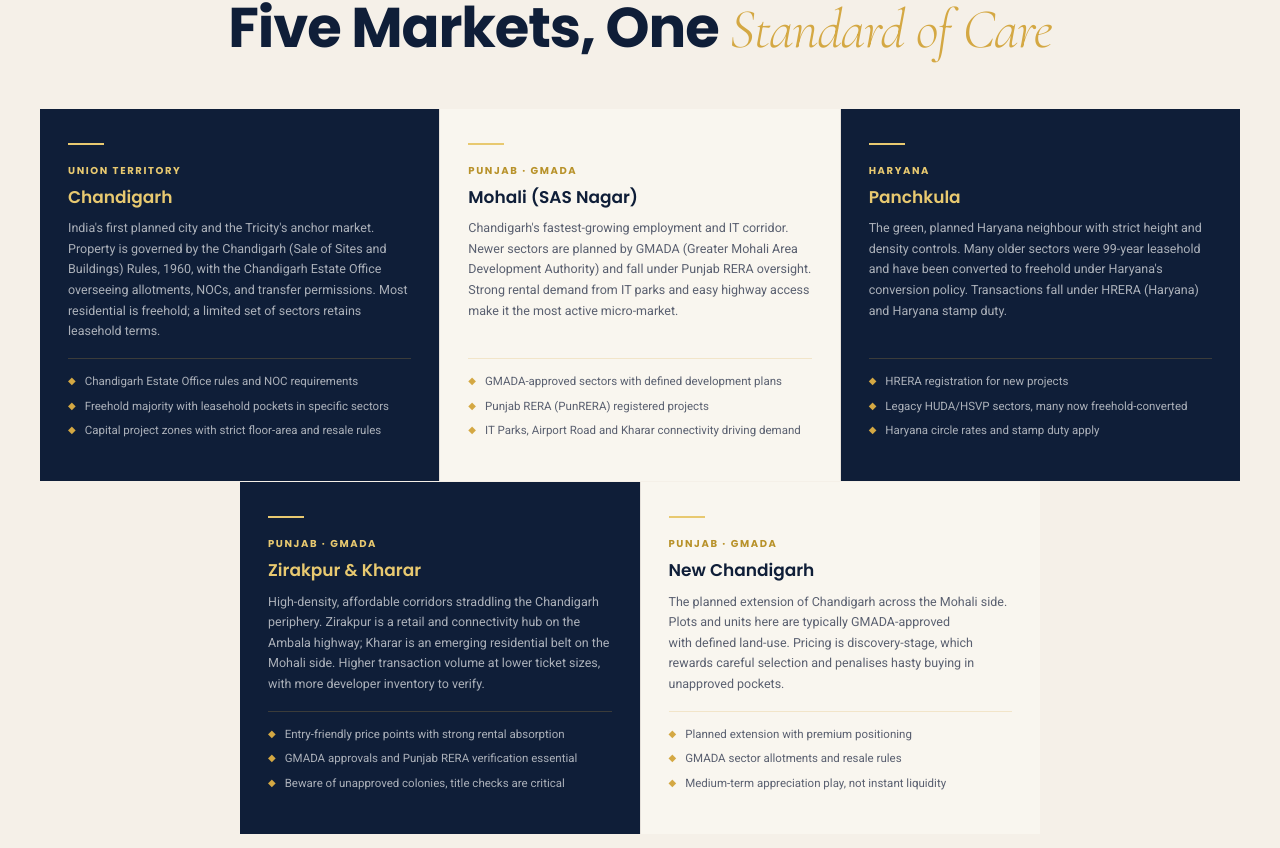
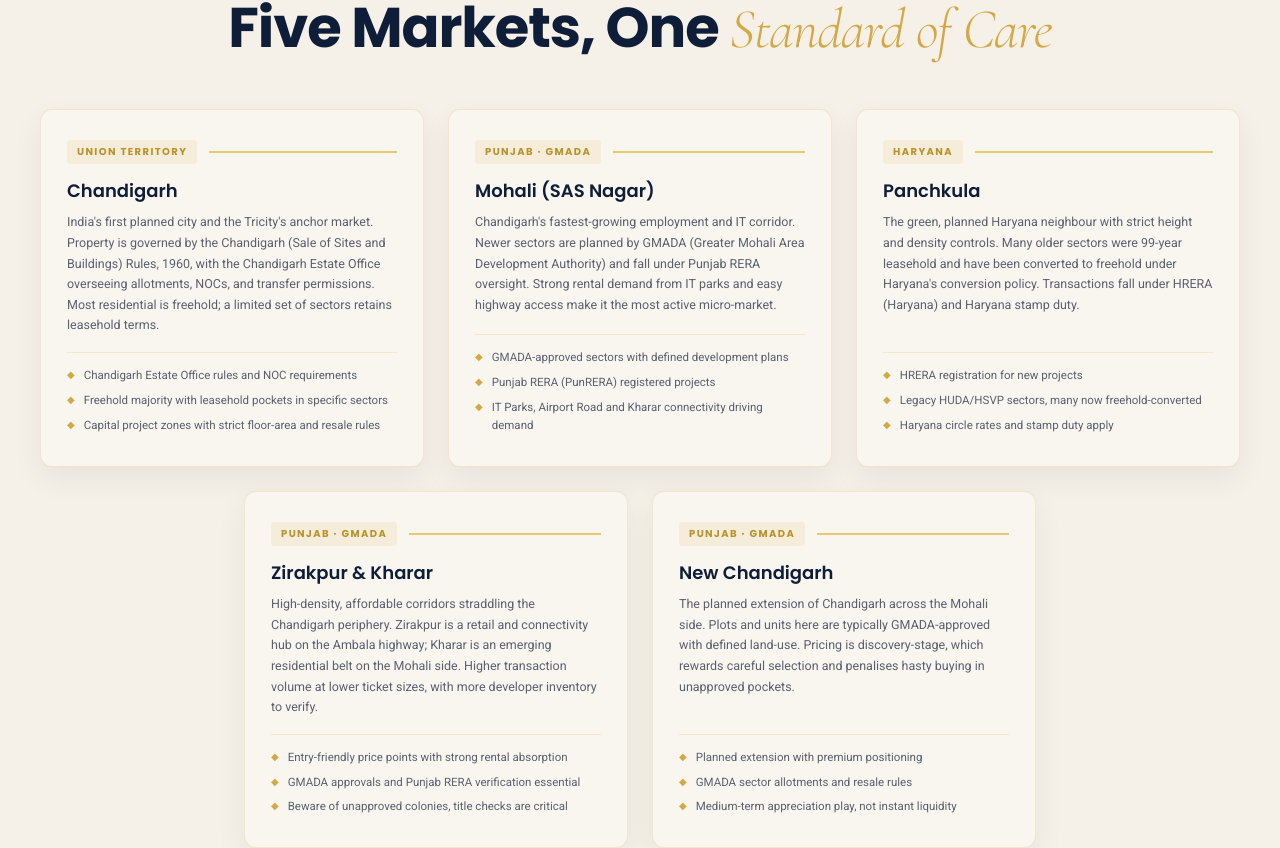
Before and after one commit to mohit1661-ai/Vedhara-Group-Supabase, a Next.js app: page /tricity in a window 1280 px wide. Shown: the part 2703-3551 px from the top of the page. Built offline with nearby package versions, Linux system fonts and the light colour scheme.

Commit message:
Tricity: redesign Micro-Markets cards to gold-framed cream style (white text on hover), fix RERA card image crop to show building

```diff
--- a/app/globals.css
+++ b/app/globals.css
@@ -157,6 +157,13 @@
 .svc-card-alt .svc-card:hover .svc-card-title span{color:var(--gold-dk)!important;}
 .svc-card-alt > :nth-child(even) .svc-card{background:var(--cream);}
 .svc-card-alt > :nth-child(even) .svc-card:hover{background:var(--navy)!important;}
+
+/* Micro-Market cards (tricity) — unified cream idle, navy hover, gold-framed */
+.mm-card{height:100%;border:1px solid rgba(212,168,67,0.22);border-radius:12px;box-shadow:0 12px 32px rgba(9,15,29,0.06);transition:transform 0.4s var(--ease-spring),box-shadow 0.4s ease,border-color 0.35s ease;}
+.mm-card:hover{transform:translateY(-6px);box-shadow:0 24px 48px rgba(9,15,29,0.2);border-color:rgba(212,168,67,0.35);}
+.mm-card .mm-tag{font-family:var(--t-head);font-size:10px;font-weight:700;letter-spacing:0.14em;text-transform:uppercase;color:var(--gold-dk);background:rgba(212,168,67,0.12);padding:4px 10px;border-radius:3px;white-space:nowrap;display:inline-block;transition:background 0.35s,color 0.35s;}
+.mm-card:hover .mm-tag{background:rgba(212,168,67,0.18);color:var(--gold-lt);}
+.mm-card:hover .svc-card-desc{color:#ffffff;}
 
 /* Investment Advisory corridor grid: swap positions 3 & 4 colour */
 @media(min-width: 1025px){
@@ -328,7 +335,7 @@
 @media(max-width:768px){.grid-2,.grid-3,.grid-4,.grid-5{grid-template-columns:1fr!important;}.grid-6{grid-template-columns:repeat(2,1fr)!important;}}
 
 /* Journey-style grids: centre a leftover last row (e.g. 5 cards in a 3-col grid) */
-.journey-center-row{max-width:66.667%;margin-left:auto;margin-right:auto;}
+.journey-center-row{max-width:66%;margin-left:auto;margin-right:auto;}
 @media(max-width:768px){.journey-center-row{max-width:100%;}}
 
 /* Mobile: make CTAs full-width for better tap targets */
--- a/app/tricity/page.tsx
+++ b/app/tricity/page.tsx
@@ -56,6 +56,7 @@
   {
     title:"Punjab RERA (PunRERA) & HRERA", applies:"Punjab · Haryana", mono:"RA",
     image:"https://images.pexels.com/photos/33217250/pexels-photo-33217250.jpeg?auto=compress&cs=tinysrgb&w=900",
+    pos:"50% 70%",
     body:"Mohali, Zirakpur, Kharar and New Chandigarh fall under Punjab RERA (PSIARA/PunRERA); Panchkula falls under HRERA (Haryana). RERA registration, quarterly progress filings, and complaint history are checked on the correct state portal for each project.",
   },
 ];
@@ -315,13 +316,15 @@
               </h2>
             </div>
           </ScrollReveal>
-          <div style={{ display:"grid", gridTemplateColumns:"repeat(3, minmax(0,1fr))", gap:1, background:"rgba(42,45,53,0.08)" }} className="grid-3 svc-card-alt">
+          <div style={{ display:"grid", gridTemplateColumns:"repeat(3, minmax(0,1fr))", gap:24 }} className="grid-3">
             {markets.slice(0, 3).map((m, i) => (
               <ScrollReveal key={m.name} delay={i * 60}>
-                <div className="svc-card" style={{ borderRadius:0, height:"100%", padding:"34px 28px", display:"flex", flexDirection:"column" }}>
-                  <div className="gold-accent" />
-                  <p className="eyebrow" style={{ marginBottom:8, letterSpacing:"0.16em" }}>{m.tag}</p>
-                  <h3 className="svc-card-title" style={{ fontSize:17, marginBottom:10 }}>{m.name}</h3>
+                <div className="svc-card mm-card" style={{ display:"flex", flexDirection:"column", padding:"30px 26px 24px" }}>
+                  <div style={{ display:"flex", alignItems:"center", gap:12, marginBottom:16 }}>
+                    <span className="mm-tag">{m.tag}</span>
+                    <div className="gold-accent" style={{ margin:0, flex:1 }} />
+                  </div>
+                  <h3 className="svc-card-title" style={{ fontSize:18, marginBottom:10 }}>{m.name}</h3>
                   <p className="svc-card-desc" style={{ marginBottom:16 }}>{m.desc}</p>
                   <div style={{ marginTop:"auto", paddingTop:14, borderTop:"1px solid rgba(212,168,67,0.22)" }}>
                     <ul style={{ margin:0, padding:0, listStyle:"none" }}>
@@ -338,13 +341,15 @@
             ))}
           </div>
           {/* Remaining two markets centred so the last row has no empty cell */}
-          <div style={{ display:"grid", gridTemplateColumns:"repeat(2, minmax(0,1fr))", gap:1, background:"rgba(42,45,53,0.08)", marginTop:1 }} className="grid-2 svc-card-alt journey-center-row">
+          <div style={{ display:"grid", gridTemplateColumns:"repeat(2, minmax(0,1fr))", gap:24, marginTop:24 }} className="grid-2 journey-center-row">
             {markets.slice(3).map((m, i) => (
               <ScrollReveal key={m.name} delay={(i + 3) * 60}>
-                <div className="svc-card" style={{ borderRadius:0, height:"100%", padding:"34px 28px", display:"flex", flexDirection:"column" }}>
-                  <div className="gold-accent" />
-                  <p className="eyebrow" style={{ marginBottom:8, letterSpacing:"0.16em" }}>{m.tag}</p>
-                  <h3 className="svc-card-title" style={{ fontSize:17, marginBottom:10 }}>{m.name}</h3>
+                <div className="svc-card mm-card" style={{ display:"flex", flexDirection:"column", padding:"30px 26px 24px" }}>
+                  <div style={{ display:"flex", alignItems:"center", gap:12, marginBottom:16 }}>
+                    <span className="mm-tag">{m.tag}</span>
+                    <div className="gold-accent" style={{ margin:0, flex:1 }} />
+                  </div>
+                  <h3 className="svc-card-title" style={{ fontSize:18, marginBottom:10 }}>{m.name}</h3>
                   <p className="svc-card-desc" style={{ marginBottom:16 }}>{m.desc}</p>
                   <div style={{ marginTop:"auto", paddingTop:14, borderTop:"1px solid rgba(212,168,67,0.22)" }}>
                     <ul style={{ margin:0, padding:0, listStyle:"none" }}>
@@ -383,7 +388,7 @@
                 <div className="team-card hover-lift" style={{ display:"block", background:"var(--cream)", border:"1px solid rgba(212,168,67,0.15)", borderRadius:16, overflow:"hidden", textDecoration:"none", height:"100%" }}>
                   {/* Image banner with authority monogram */}
                   <div style={{ height:170, position:"relative", overflow:"hidden" }}>
-                    <Image src={j.image} alt={j.title} fill sizes="(max-width: 1024px) 50vw, 33vw" style={{ objectFit:"cover" }} />
+                    <Image src={j.image} alt={j.title} fill sizes="(max-width: 1024px) 50vw, 33vw" style={{ objectFit:"cover", objectPosition:j.pos || "50% 50%" }} />
                     <div style={{ position:"absolute", inset:0, background:"linear-gradient(180deg,rgba(9,15,29,0.10) 0%,rgba(9,15,29,0.55) 100%)" }} />
                     <div style={{ position:"absolute", bottom:14, left:14, width:52, height:52, borderRadius:10, background:"rgba(15,30,56,0.65)", border:"2px solid rgba(212,168,67,0.45)", display:"flex", alignItems:"center", justifyContent:"center", backdropFilter:"blur(6px)", zIndex:1 }}>
                       <span style={{ fontFamily:"var(--t-head)", fontSize:18, fontWeight:700, color:"var(--gold-lt)", letterSpacing:"0.05em" }}>{j.mono}</span>
```
